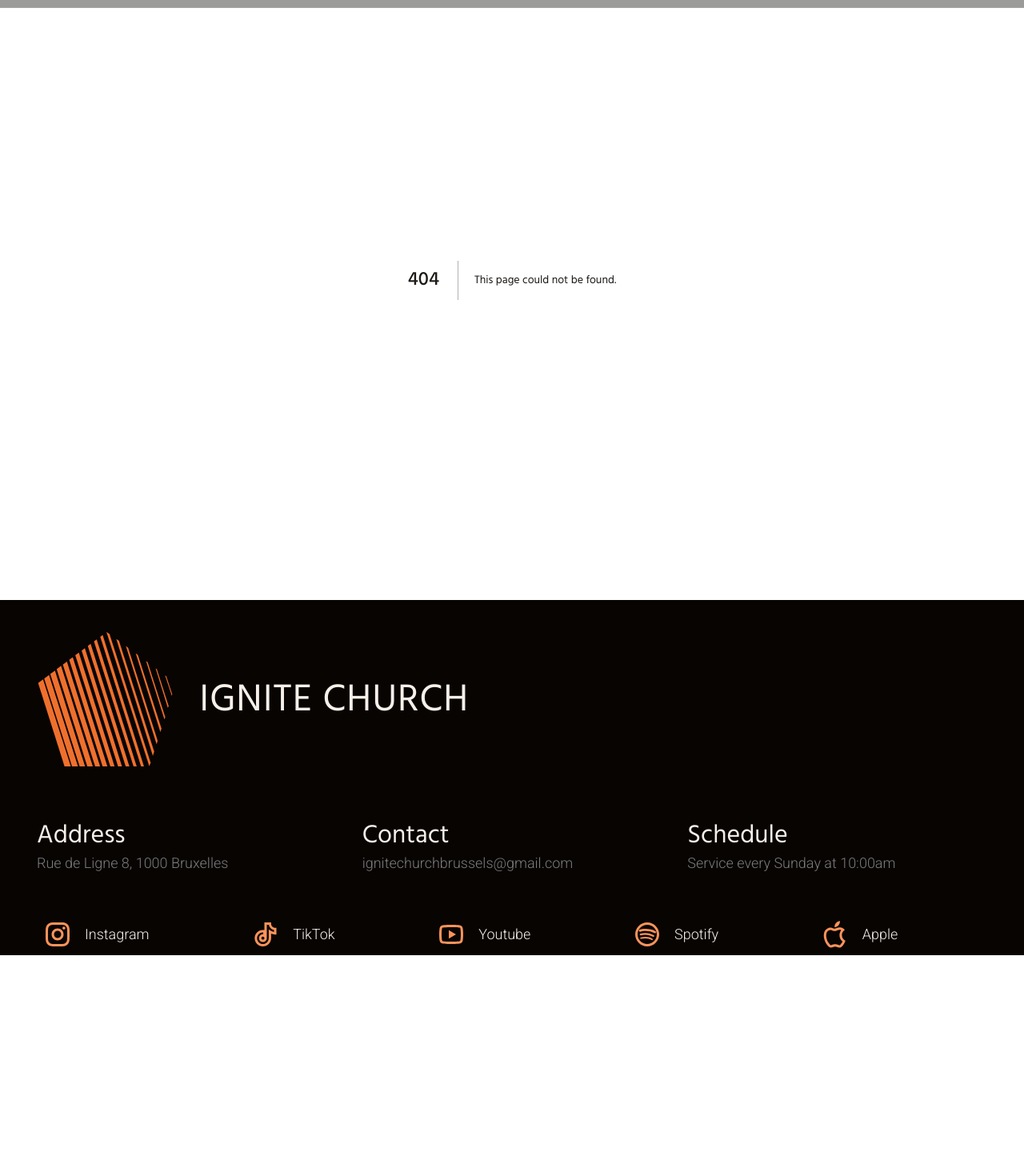
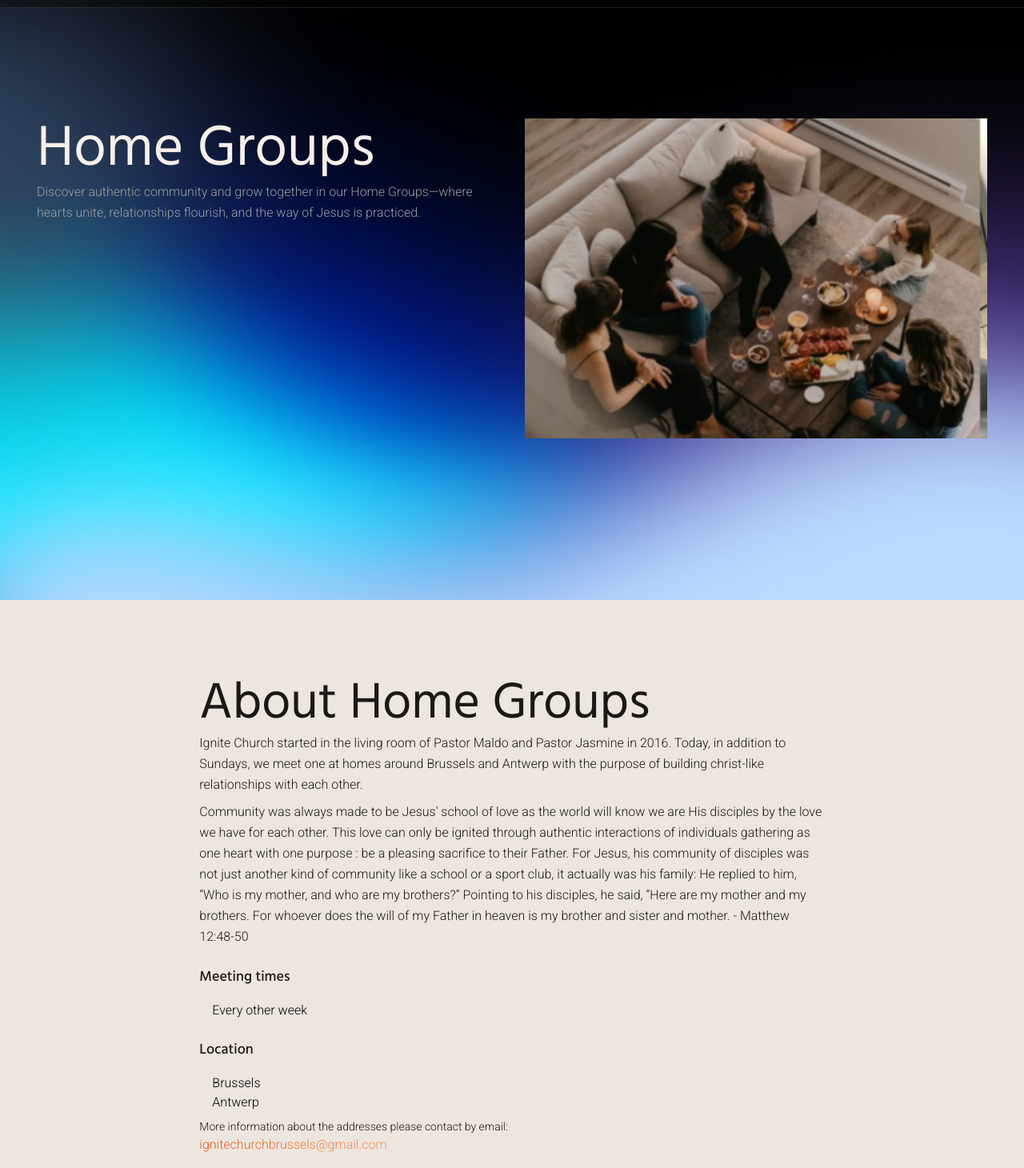
Before and after one commit to weslleybotelho/ignite-church, a Next.js app: page /ministries/homegroup in a window 1280 px wide. Before the commit this address had no page. Shown: the part 50-1510 px from the top of the page at 80% size. Before the commit the page ends 1244 px from the top, so only its background shows below. Built offline with nearby package versions, Linux system fonts and the light colour scheme.

Commit message:
Adding evangelism and home group pages

```diff
--- /dev/null
+++ b/app/ministries/homegroup/page.tsx
@@ -0,0 +1,68 @@
+import Image from 'next/image';
+import homeGroupImg from '../../img/homegroup.jpg';
+
+export default function HomeGroup() {
+  return (
+    <>
+      <section className="bg-ministries">
+        <div className="container h-100 flex-center" id="hero">
+          <div className="row">
+            <div className="grid-6">
+              <h1 className="color-white">Home Groups</h1>
+              <p>
+                Discover authentic community and grow together in our Home Groups—where hearts unite, relationships
+                flourish, and the way of Jesus is practiced.
+              </p>
+            </div>
+            <div className="grid-6">
+              <Image src={homeGroupImg} alt="Home group background" height={400} className="cover img-mobile" />
+            </div>
+          </div>
+        </div>
+      </section>
+
+      <section>
+        <div className="container">
+          <div className="row">
+            <div className="grid-2 disappear"></div>
+            <div className="grid-8">
+              <div>
+                <h2>About Home Groups</h2>
+                <p className="p3 color-black ">
+                  Ignite Church started in the living room of Pastor Maldo and Pastor Jasmine in 2016. Today, in
+                  addition to Sundays, we meet one at homes around Brussels and Antwerp with the purpose of building
+                  christ-like relationships with each other.
+                </p>
+                <p className="p3 color-black mt-1">
+                  Community was always made to be Jesus&apos; school of love as the world will know we are His disciples
+                  by the love we have for each other. This love can only be ignited through authentic interactions of
+                  individuals gathering as one heart with one purpose : be a pleasing sacrifice to their Father. For
+                  Jesus, his community of disciples was not just another kind of community like a school or a sport
+                  club, it actually was his family: He replied to him, “Who is my mother, and who are my brothers?”
+                  Pointing to his disciples, he said, “Here are my mother and my brothers. For whoever does the will of
+                  my Father in heaven is my brother and sister and mother. - Matthew 12:48-50
+                </p>
+              </div>
+              <div>
+                <h6 className="mt-3">Meeting times</h6>
+                <div className="ml-2 mt-2">
+                  <li className="none-bullet">Every other week</li>
+                </div>
+                <h6 className="mt-3">Location</h6>
+                <div className="ml-2 mt-2">
+                  <li className="none-bullet">Brussels</li>
+                  <li className="none-bullet">Antwerp</li>
+                </div>
+                <p className="p5 color-black mt-1">More information about the addresses please contact by email:</p>
+                <a href="mailto:ignitechurchbrussels@gmail.com" className="color-gradient">
+                  ignitechurchbrussels@gmail.com
+                </a>{' '}
+              </div>
+            </div>
+            <div className="grid-2 disappear"></div>
+          </div>
+        </div>
+      </section>
+    </>
+  );
+}
--- /dev/null
+++ b/app/ministries/innerhealing/page.tsx
@@ -0,0 +1,3 @@
+export default function InnerHealing() {
+  return <></>;
+}
--- a/app/ministries/page.tsx
+++ b/app/ministries/page.tsx
@@ -23,7 +23,7 @@ export default function Ministries() {
               className="img-ministries"
             />
             <h6 className="">Evangelism</h6>
-            <Link href={''} className="color-gradient bold">
+            <Link href="/ministries/evangelism" className="color-gradient bold">
               View More
             </Link>
           </div>
@@ -78,7 +78,7 @@ export default function Ministries() {
               className="img-ministries"
             />
             <h6 className="">Home Groups</h6>
-            <Link href={''} className="color-gradient bold">
+            <Link href="/ministries/homegroup" className="color-gradient bold">
               View More
             </Link>
           </div>
```
Also changed, not shown: app/ministries/evangelism/page.tsx (added, +62 -0 lines), app/ministries/school/page.tsx (+5 -3 lines).
